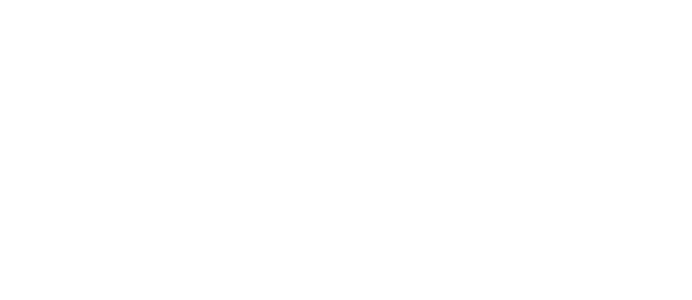
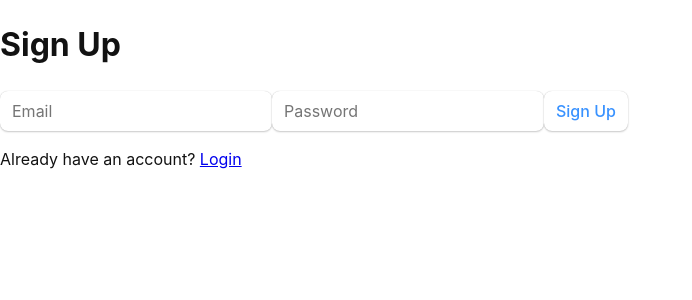
Before and after one commit to victor-ulloa/mobile-web-apps-a2, a React (Vite) app: page /signup in a window 1280 px wide. Before the commit this address had no page. Shown: the top 300 px of the page, without its empty margins (0-692 px from the left). Built offline with nearby package versions, Linux system fonts and the light colour scheme.

Commit message:
sign up login added

```diff
--- /dev/null
+++ b/src/firebase.js
@@ -0,0 +1,14 @@
+import { initializeApp } from "firebase/app";
+import { getAuth } from "firebase/auth";
+
+const firebaseConfig = {
+  apiKey: "AIzaSyB7doagwqBYrYRt32QqpUl20Km7Wdh9IV4",
+  authDomain: "mobile-apps-a2.firebaseapp.com",
+  projectId: "mobile-apps-a2",
+  storageBucket: "mobile-apps-a2.appspot.com",
+  messagingSenderId: "412996223650",
+  appId: "1:412996223650:web:601fe449ace31243a40dfb"
+};
+
+const app = initializeApp(firebaseConfig);
+export const auth = getAuth(app);
--- a/src/main.jsx
+++ b/src/main.jsx
@@ -8,11 +8,26 @@ import "./index.css";
 import Root, { loader as rootLoader } from "./routes/root";
 import ErrorPage from "./error-page";
 import Contact from "./routes/contact";
+import Login from "./routes/login";
+import Signup from "./routes/signup";
+import Protected from "./routes/protected";
 
 const router = createBrowserRouter([
   {
+    path: "/login",
+    element: <Login />,
+  },
+  {
+    path: "/signup",
+    element: <Signup />,
+  },
+  {
     path: "/",
-    element: <Root />,
+    element: (
+      <Protected>
+        <Root />
+      </Protected>
+    ),
     errorElement: <ErrorPage />,
     loader: rootLoader,
     children: [
@@ -24,7 +39,6 @@ const router = createBrowserRouter([
   },
 ]);
 
-
 ReactDOM.createRoot(document.getElementById("root")).render(
   <React.StrictMode>
     <RouterProvider router={router} />
--- /dev/null
+++ b/src/routes/login.jsx
@@ -0,0 +1,46 @@
+import { useState } from "react";
+import { useNavigate } from "react-router-dom";
+import { signInWithEmailAndPassword } from "firebase/auth";
+import { auth } from "../firebase"; // Ensure firebase.js is properly set up
+
+export default function Login() {
+  const navigate = useNavigate();
+  const [email, setEmail] = useState("");
+  const [password, setPassword] = useState("");
+  const [error, setError] = useState(null);
+
+  const handleSubmit = async (e) => {
+    e.preventDefault();
+    try {
+      await signInWithEmailAndPassword(auth, email, password);
+      navigate("/");
+    } catch (error) {
+      setError("Invalid credentials");
+    }
+  };
+
+  return (
+    <div>
+      <h1>Login</h1>
+      <form onSubmit={handleSubmit}>
+        <input
+          type="email"
+          placeholder="Email"
+          value={email}
+          onChange={(e) => setEmail(e.target.value)}
+          required
+        />
+        <input
+          type="password"
+          placeholder="Password"
+          value={password}
+          onChange={(e) => setPassword(e.target.value)}
+          required
+        />
+        {error && <p>{error}</p>}
+        <button type="submit">Login</button>
+      </form>
+      <p>Don't have an account? <a href="/signup">Sign Up</a></p>
+    </div>
+  );
+}
--- /dev/null
+++ b/src/routes/protected.jsx
@@ -0,0 +1,27 @@
+import { useEffect, useState } from "react";
+import { useNavigate } from "react-router-dom";
+import { onAuthStateChanged } from "firebase/auth";
+import { auth } from "../firebase";
+
+export default function Protected({ children }) {
+  const [user, setUser] = useState(null);
+  const navigate = useNavigate();
+
+  useEffect(() => {
+    const unsubscribe = onAuthStateChanged(auth, (currentUser) => {
+      if (!currentUser) {
+        navigate("/login");
+      } else {
+        setUser(currentUser);
+      }
+    });
+
+    return () => unsubscribe();
+  }, [navigate]);
+
+  if (!user) {
+    return <div>Loading...</div>;
+  }
+
+  return children;
+}
--- a/src/routes/root.jsx
+++ b/src/routes/root.jsx
@@ -1,5 +1,7 @@
-import { Outlet, Link, useLoaderData, } from "react-router-dom";
+import { Outlet, Link, useLoaderData } from "react-router-dom";
 import { getContacts } from "../contacts";
+import { signOut } from "firebase/auth";
+import { auth } from "../firebase";
 
 export async function loader() {
   const contacts = await getContacts();
@@ -8,31 +10,17 @@ export async function loader() {
 
 export default function Root() {
   const { contacts } = useLoaderData();
+
+  const handleLogout = () => {
+    signOut(auth);
+  };
+
   return (
     <>
       <div id="sidebar">
-        <div>
-          <form id="search-form" role="search">
-            <input
-              id="q"
-              aria-label="Search contacts"
-              placeholder="Search"
-              type="search"
-              name="q"
-            />
-            <div
-              id="search-spinner"
-              aria-hidden
-              hidden={true}
-            />
-            <div
-              className="sr-only"
-              aria-live="polite"
-            ></div>
-          </form>
-        </div>
         <nav>
-        {contacts.length ? (
+          <button onClick={handleLogout}>Logout</button>
+          {contacts.length ? (
             <ul>
               {contacts.map((contact) => (
                 <li key={contact.id}>
@@ -43,7 +31,7 @@ export default function Root() {
                       </>
                     ) : (
                       <i>No Name</i>
-                    )}{" "}
+                    )}
                     {contact.favorite && <span>★</span>}
                   </Link>
                 </li>
--- /dev/null
+++ b/src/routes/signup.jsx
@@ -0,0 +1,46 @@
+import { useState } from "react";
+import { useNavigate } from "react-router-dom";
+import { createUserWithEmailAndPassword } from "firebase/auth";
+import { auth } from "../firebase";
+
+export default function Signup() {
+  const navigate = useNavigate();
+  const [email, setEmail] = useState("");
+  const [password, setPassword] = useState("");
+  const [error, setError] = useState(null);
+
+  const handleSubmit = async (e) => {
+    e.preventDefault();
+    try {
+      await createUserWithEmailAndPassword(auth, email, password);
+      navigate("/");
+    } catch (error) {
+      setError("Could not create account");
+    }
+  };
+
+  return (
+    <div>
+      <h1>Sign Up</h1>
+      <form onSubmit={handleSubmit}>
+        <input
+          type="email"
+          placeholder="Email"
+          value={email}
+          onChange={(e) => setEmail(e.target.value)}
+          required
+        />
+        <input
+          type="password"
+          placeholder="Password"
+          value={password}
+          onChange={(e) => setPassword(e.target.value)}
+          required
+        />
+        {error && <p>{error}</p>}
+        <button type="submit">Sign Up</button>
+      </form>
+      <p>Already have an account? <a href="/login">Login</a></p>
+    </div>
+  );
+}
```
